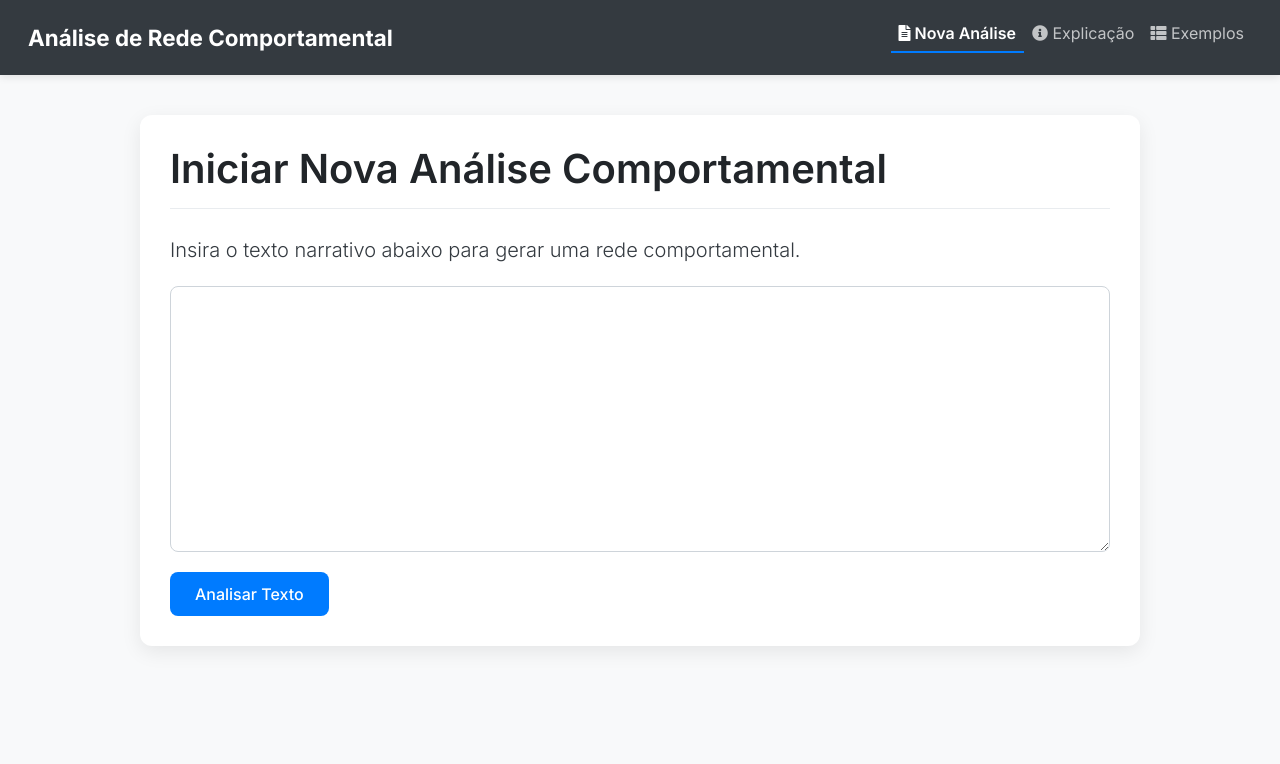
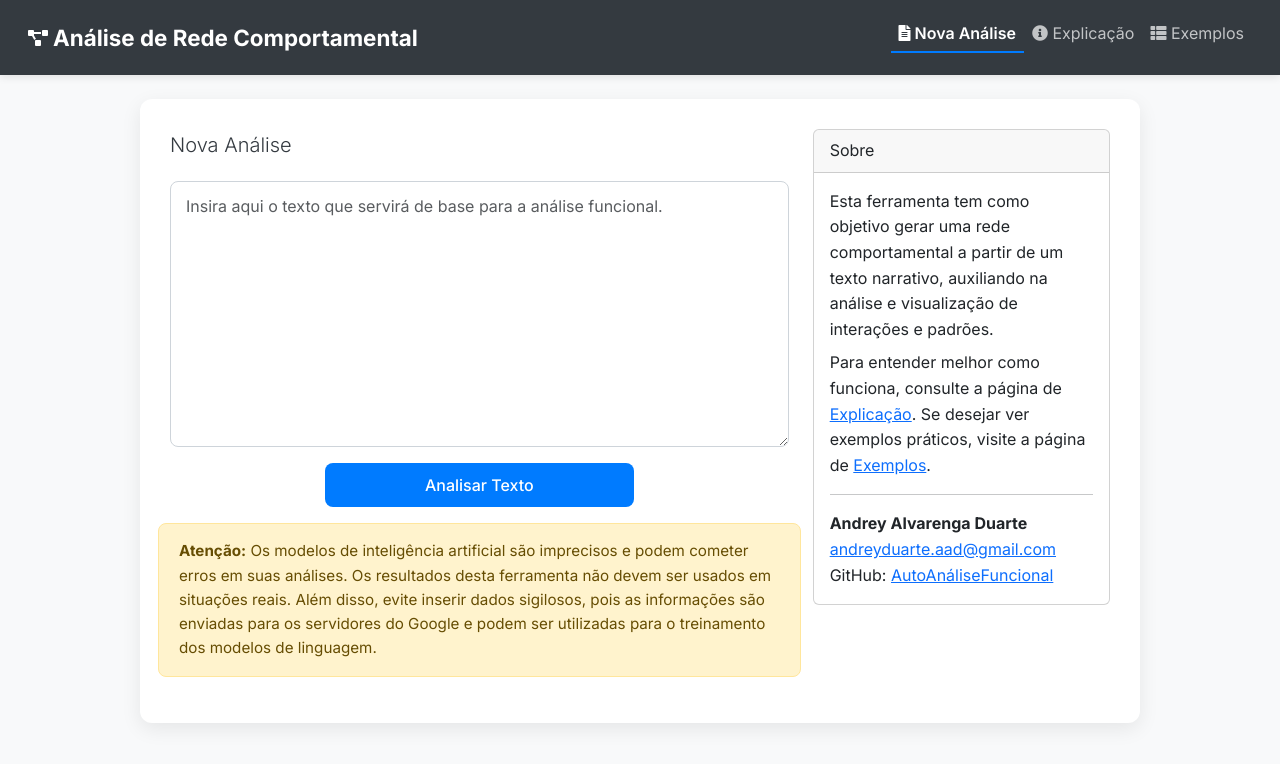
Before and after one commit to andreyduarte/AutoAnaliseFuncional, a Flask app: page / in a window 1280 px wide. Shown: the top 764 px of the page. Run offline with Flask 3, Linux system fonts and the light colour scheme.

```diff
--- a/templates/index.html
+++ b/templates/index.html
@@ -3,7 +3,7 @@
 <head>
     <meta charset="UTF-8">
     <meta name="viewport" content="width=device-width, initial-scale=1.0">
-    <title>Iniciar Nova Análise Comportamental</title>
+    <title>Análise Funcional Automática</title>
     <link rel="preconnect" href="https://fonts.googleapis.com">
     <link rel="preconnect" href="https://fonts.gstatic.com" crossorigin>
     <link href="https://fonts.googleapis.com/css2?family=Inter:wght@300;400;500;600;700&display=swap" rel="stylesheet">
@@ -20,7 +20,7 @@
     </div>
     <nav class="navbar navbar-expand-lg navbar-dark">
         <div class="container-fluid">
-            <a class="navbar-brand" href="#">Análise de Rede Comportamental</a>
+            <i class="fas fa-project-diagram" style="color: #ffffff; margin-right:5px"></i><a class="navbar-brand" href="#">Análise de Rede Comportamental</a>
             <button class="navbar-toggler" type="button" data-bs-toggle="collapse" data-bs-target="#navbarNav" aria-controls="navbarNav" aria-expanded="false" aria-label="Toggle navigation">
                 <span class="navbar-toggler-icon"></span>
             </button>
@@ -40,16 +40,41 @@
         </div>
     </nav>
 
-    <div class="container">
-        <h1>Iniciar Nova Análise Comportamental</h1>
-        <p class="lead">Insira o texto narrativo abaixo para gerar uma rede comportamental.</p>
+    <div class="container mt-4">
+        <div class="row">
+            <div class="col-md-8">
+                <p class="lead">Nova Análise</p>
 
-        <form action="/analise" method="POST">
-            <div class="mb-3">
-                <textarea class="form-control" name="texto_entrada" rows="10" cols="80"></textarea>
+                <form action="/analise" method="POST">
+                    <div class="mb-3">
+                        <textarea class="form-control mb-1" name="texto_entrada" rows="10" cols="80" placeholder="Insira aqui o texto que servirá de base para a análise funcional."></textarea>
+                    </div>
+                    <div class="d-grid gap-2 col-6 mx-auto mb-3 ">
+                        <button type="submit" class="btn btn-primary">Analisar Texto</button>
+                    </div>
+                </form>
+                <div class="row">
+                    <div class="alert alert-warning" role="alert">
+                        <strong>Atenção:</strong> Os modelos de inteligência artificial são imprecisos e podem cometer erros em suas análises. Os resultados desta ferramenta não devem ser usados em situações reais. Além disso, evite inserir dados sigilosos, pois as informações são enviadas para os servidores do Google e podem ser utilizadas para o treinamento dos modelos de linguagem.
+                    </div>
+                </div>
             </div>
-            <button type="submit" class="btn btn-primary">Analisar Texto</button>
-        </form>
+            <div class="col-md-4">
+                <div class="card mb-4">
+                    <div class="card-header">
+                      Sobre
+                    </div>
+                    <div class="card-body">
+                        <p class="card-text mb-2">Esta ferramenta tem como objetivo gerar uma rede comportamental a partir de um texto narrativo, auxiliando na análise e visualização de interações e padrões.</p>
+                        <p class="card-text">Para entender melhor como funciona, consulte a página de <a href="/explanation">Explicação</a>. Se desejar ver exemplos práticos, visite a página de <a href="/examples">Exemplos</a>.</p>
+                        <hr class="my-3">
+                        <p class="card-text"><strong>Andrey Alvarenga Duarte</strong><br>
+                        <a href="mailto:andreyduarte.aad@gmail.com">andreyduarte.aad@gmail.com</a><br>
+                        GitHub: <a href="https://github.com/andreyduarte/AutoAnaliseFuncional" target="_blank">AutoAnáliseFuncional</a></p>
+                    </div>
+                </div>
+            </div>
+        </div>
     </div>
 
     <script src="https://cdn.jsdelivr.net/npm/bootstrap@5.3.3/dist/js/bootstrap.bundle.min.js"></script>
--- a/templates/network.html
+++ b/templates/network.html
@@ -15,7 +15,8 @@
 <body>
     <nav class="navbar navbar-expand-lg navbar-dark">
         <div class="container-fluid">
-            <a class="navbar-brand" href="#">Análise de Rede Comportamental</a>
+            <i class="fas fa-project-diagram" style="color: #ffffff; margin-right:5px"></i><a class="navbar-brand" href="#">Análise de Rede Comportamental</a>
+
             <button class="navbar-toggler" type="button" data-bs-toggle="collapse" data-bs-target="#navbarNav" aria-controls="navbarNav" aria-expanded="false" aria-label="Toggle navigation">
                 <span class="navbar-toggler-icon"></span>
             </button>
```
Also changed, not shown: templates/examples.html (+5 -2 lines), templates/explanation.html (+5 -2 lines).
